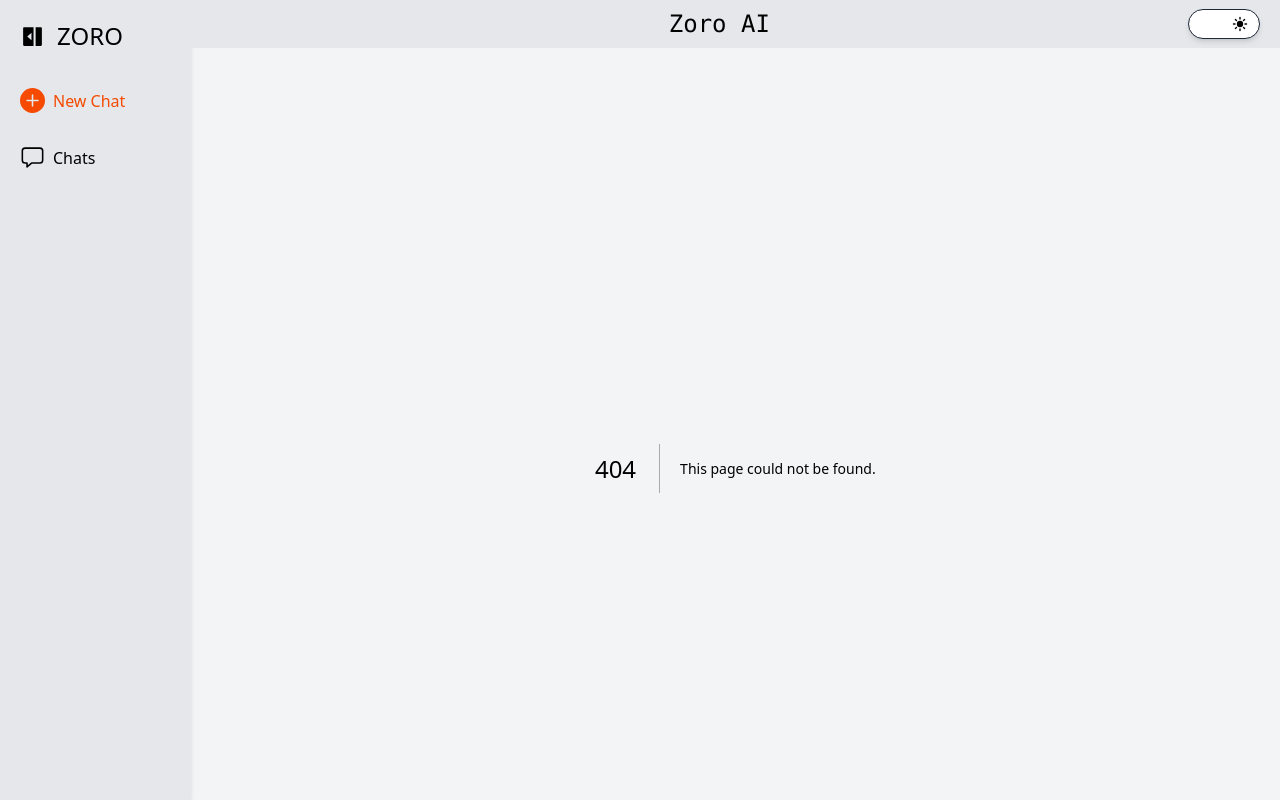
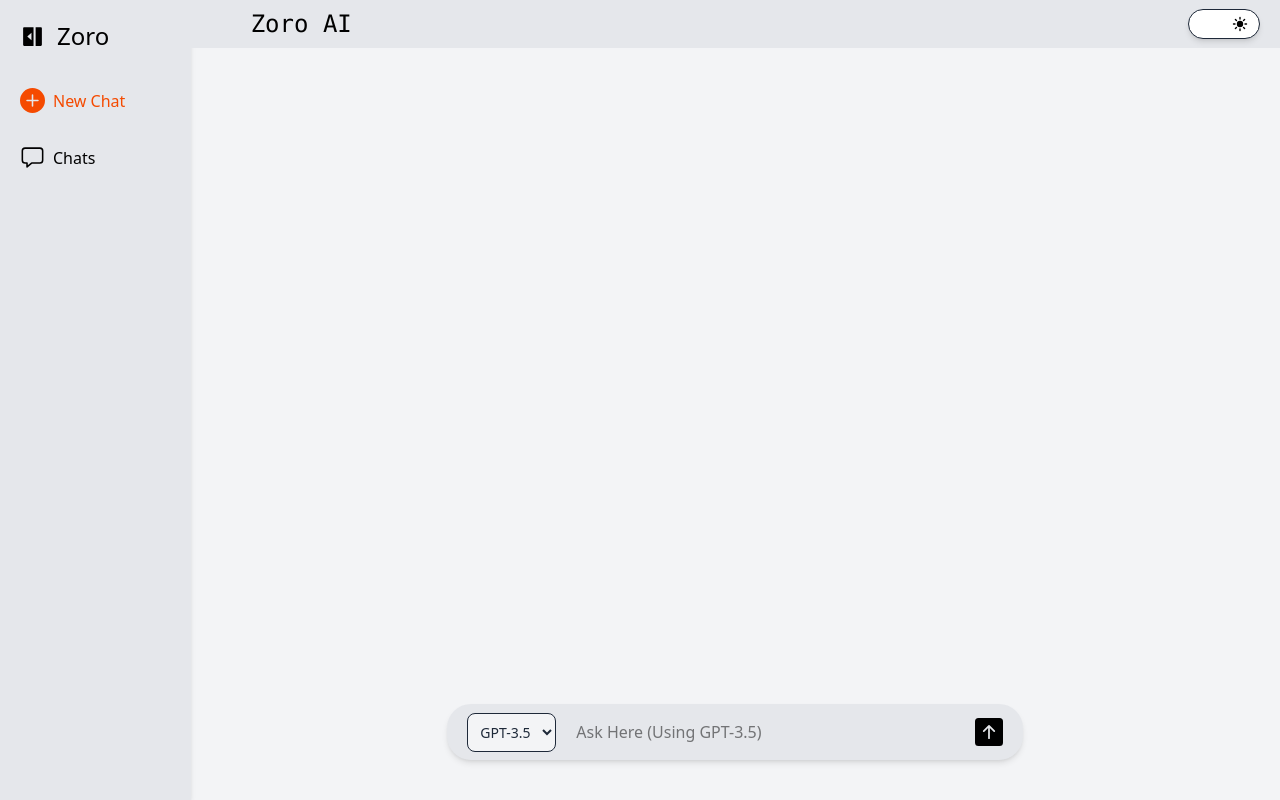
Before and after one commit to PRAMODS0NI/zoro-ai, a Next.js app: page /conversation in a window 1280 px wide. Before the commit this address had no page. Built offline with nearby package versions, Linux system fonts and the light colour scheme.

Commit message:
feat: :sparkles: Add a converation side to interact chatbot with user

```diff
--- a/components/navbar.tsx
+++ b/components/navbar.tsx
@@ -5,9 +5,9 @@ function Navbar() {
     return (
         <div className='h-[6vh] transition duration-300 overflow-hidden flex bg-gray-200 dark:bg-gray-800 w-full'>
             <div className='w-full h-full flex items-center pl-15 px-5'>
-                <span className='font-mono text-2xl dark:text-white mr-auto md:mx-auto'>Zoro AI</span>
+                <span className='font-mono hidden md:block text-2xl dark:text-white '>Zoro AI</span>
 
-                <div className='flex items-center justify-center h-full'>
+                <div className='flex items-center ml-auto justify-center h-full'>
 
                     <ThemeToggle />
                 </div>
--- a/components/sidebar.tsx
+++ b/components/sidebar.tsx
@@ -24,7 +24,7 @@ function Sidebar() {
           <Link href="/"
             className={`font-medium text-2xl whitespace-nowrap dark:text-white transition-all duration-200
   ${open ? "opacity-0 w-0" : "opacity-100 w-auto"}`}>
-            ZORO
+            Zoro
           </Link>
         </div>
         <div className='flex-col flex'>
--- a/context/ThemeContext.tsx
+++ b/context/ThemeContext.tsx
@@ -13,7 +13,6 @@ export const ThemeProvider = ({ children }: { children: React.ReactNode }) => {
   const [theme, setTheme] = useState<Theme>("light");
 
   useEffect(() => {
-    // localStorage से theme load करना
     const savedTheme = localStorage.getItem("theme") as Theme;
     if (savedTheme) {
       setTheme(savedTheme);
@@ -25,9 +24,9 @@ export const ThemeProvider = ({ children }: { children: React.ReactNode }) => {
     const newTheme = theme === "light" ? "dark" : "light";
     setTheme(newTheme);
 
-    // पहले पुरानी theme हटाओ
+    // remove previous theme
     document.documentElement.classList.remove(theme);
-    // नई theme add करो
+    // add new theme
     document.documentElement.classList.add(newTheme);
 
     localStorage.setItem("theme", newTheme);
--- a/package.json
+++ b/package.json
@@ -9,6 +9,7 @@
     "lint": "eslint"
   },
   "dependencies": {
+    "motion": "^12.23.12",
     "next": "15.5.2",
     "react": "19.1.0",
     "react-dom": "19.1.0",
--- a/src/app/chat/page.tsx
+++ b/src/app/chat/page.tsx
@@ -1,12 +1,50 @@
 "use client"
+import Link from 'next/link';
 import React, { useState } from 'react'
 import { BsArrowUpSquareFill } from "react-icons/bs";
+import { motion } from 'motion/react';
+
 
 function Chat() {
+
     const [model, setModel] = useState("GPT-3.5");
+    const [value, setValue] = useState("");
+    const [message, setMessage] = useState("");
 
     return (
-        <div className="flex flex-col items-center h-full px-4">
+        <>
+            {value ? <div className="flex relative flex-col items-center h-full px-4">
+
+
+                {/* Input Container */}
+                <motion.div initial={{ translateY: -400 }} animate={{ translateY: 0 }} className="flex flex-col fixed bottom-10 sm:flex-row items-center px-5 dark:bg-gray-800 bg-gray-200
+             w-full sm:w-2/3 md:w-1/2 max-w-xl rounded-3xl shadow-md py-2 gap-2">
+
+                    {/* Model Selector */}
+                    <select
+                        value={model}
+                        onChange={(e) => setModel(e.target.value)}
+                        className="px-2 py-2 rounded-lg border dark:border-gray-700 dark:bg-gray-700 bg-gray-100
+                       text-gray-800 dark:text-white text-sm focus:outline-none w-full sm:w-auto"
+                    >
+                        <option value="GPT-3.5">GPT-3.5</option>
+                        <option value="GPT-4">GPT-4</option>
+                        <option value="Custom">Custom</option>
+                    </select>
+
+                    {/* Input + Button (flex row) */}
+                    <div className="flex items-center w-full">
+                        <input
+                            className="px-3 py-2 bg-transparent dark:text-white text-black text-md outline-none w-full"
+                            placeholder={`Ask Here (Using ${model})`}
+                        />
+                        <BsArrowUpSquareFill
+                            className="cursor-pointer dark:text-white ml-2 flex-shrink-0 hover:text-orange-500 transition"
+                            size={28}
+                        />
+                    </div>
+                </motion.div>
+            </div> : <div className="flex flex-col items-center h-full px-4">
 
                 {/* Title */}
                 <div className="flex flex-col justify-center mt-40 md:mt-50 w-full items-center">
@@ -35,15 +73,21 @@ function Chat() {
                             <input
                                 className="px-3 py-2 bg-transparent dark:text-white text-black text-md outline-none w-full"
                                 placeholder={`Ask Here (Using ${model})`}
+                                onChange={(e) => setMessage(e.target.value)}
+
                             />
+
                                 <BsArrowUpSquareFill
                                     className="cursor-pointer dark:text-white ml-2 flex-shrink-0 hover:text-orange-500 transition"
                                     size={28}
+                                     onClick={() => setValue(message)}
                                 />
+
                         </div>
                     </div>
                 </div>
-        </div>
+            </div>}
+        </>
     )
 }
 
--- a/src/app/chats/page.tsx
+++ b/src/app/chats/page.tsx
@@ -4,9 +4,9 @@ import { chats } from "@/constants/chats";
 
 function ChatsPage() {
     return (
-        <div className="">
+        <div className="h-full">
             <h1 className="text-2xl font-bold mb-6">Your Chats</h1>
-            <div className="flex flex-col gap-4">
+            <div className="flex flex-col gap-4 h-full overflow-scroll">
                 {chats.map((chat) => (
                     <div
                         key={chat.id}
--- /dev/null
+++ b/src/app/conversation/page.tsx
@@ -0,0 +1,45 @@
+"use client"
+import React, { useState } from 'react'
+import { BsArrowUpSquareFill } from "react-icons/bs";
+import { motion } from 'motion/react';
+
+function Chat() {
+    const [model, setModel] = useState("GPT-3.5");
+
+    return (
+        <div className="flex relative flex-col items-center h-full px-4">
+
+
+            {/* Input Container */}
+            <motion.div initial={{ translateY: -400 }} animate={{ translateY: 0 }} className="flex flex-col fixed bottom-10 sm:flex-row items-center px-5 dark:bg-gray-800 bg-gray-200
+             w-full sm:w-2/3 md:w-1/2 max-w-xl rounded-3xl shadow-md py-2 gap-2">
+
+                {/* Model Selector */}
+                <select
+                    value={model}
+                    onChange={(e) => setModel(e.target.value)}
+                    className="px-2 py-2 rounded-lg border dark:border-gray-700 dark:bg-gray-700 bg-gray-100
+                       text-gray-800 dark:text-white text-sm focus:outline-none w-full sm:w-auto"
+                >
+                    <option value="GPT-3.5">GPT-3.5</option>
+                    <option value="GPT-4">GPT-4</option>
+                    <option value="Custom">Custom</option>
+                </select>
+
+                {/* Input + Button (flex row) */}
+                <div className="flex items-center w-full">
+                    <input
+                        className="px-3 py-2 bg-transparent dark:text-white text-black text-md outline-none w-full"
+                        placeholder={`Ask Here (Using ${model})`}
+                    />
+                    <BsArrowUpSquareFill
+                        className="cursor-pointer dark:text-white ml-2 flex-shrink-0 hover:text-orange-500 transition"
+                        size={28}
+                    />
+                </div>
+            </motion.div>
+        </div>
+    )
+}
+
+export default Chat
--- a/src/app/layout.tsx
+++ b/src/app/layout.tsx
@@ -20,7 +20,7 @@ export default function RootLayout({
 
       <body>
         <ThemeProvider>
-          <div className="bg-gray-100 overflow-hidden dark:bg-gray-700 transition duration-300 text-black dark:text-white flex">
+          <div className="bg-gray-100 dark:bg-gray-700 overflow-hidden transition duration-300 text-black dark:text-white flex">
             <Sidebar />
             <div className="w-full h-full">
               <Navbar />
```
Also changed, not shown: 1 other file (tests, documents, lock files or other folders). Lines whose indentation alone changed are shown as unchanged.
